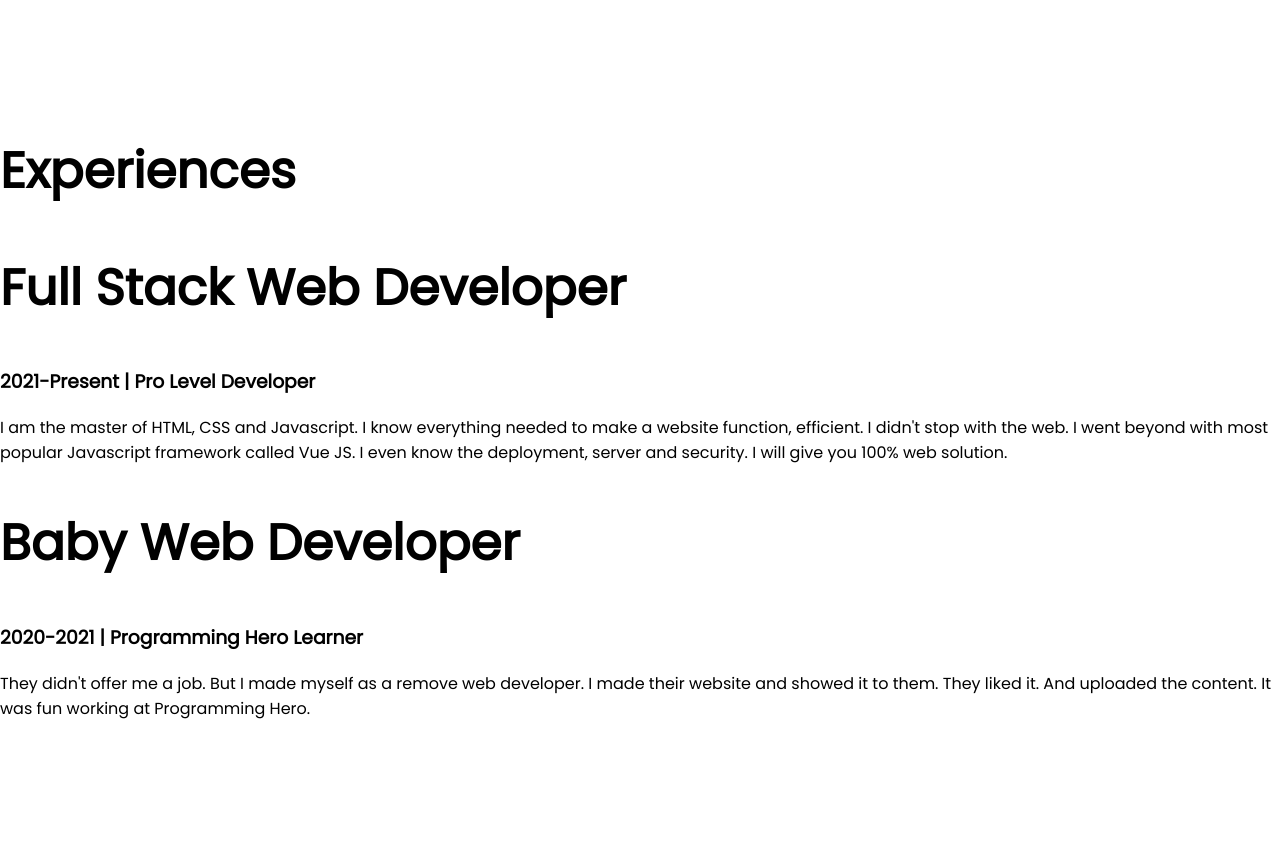
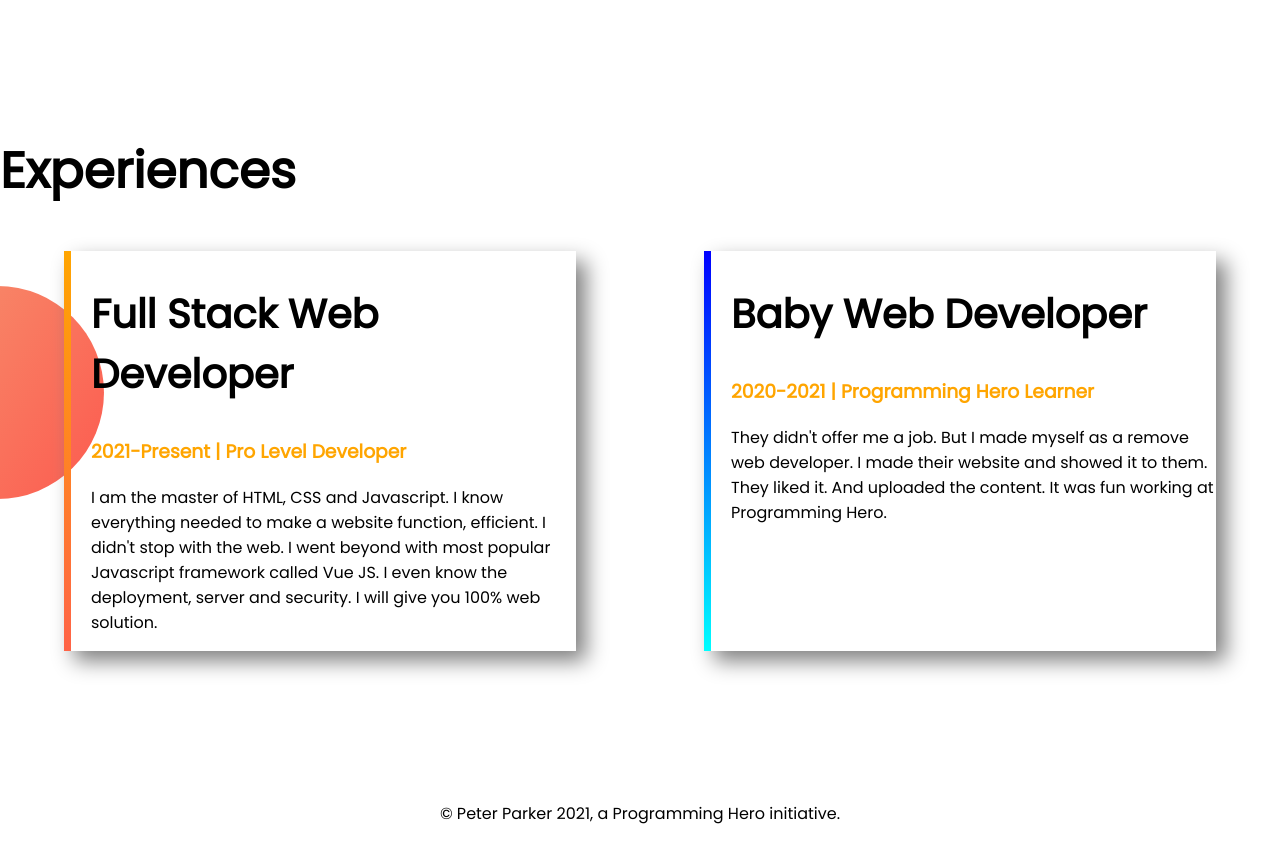
Before and after one commit to abdullaibnhanif/developer-portfolio, a plain HTML site: page index.html in a window 1280 px wide. Shown: the part 1080-1922 px from the top of the page. Before the commit the page ends 1817 px from the top, so only its background shows below. Drawn offline with Linux system fonts and the light colour scheme.

Commit message:
footer and experience added

```diff
--- a/index.html
+++ b/index.html
@@ -48,20 +48,29 @@
     </section>
     <section class="experience-area">
         <h1>Experiences</h1>
-        <div>
-            <h1>Full Stack Web Developer</h1>
-            <h3>2021-Present | Pro Level Developer</h3>
-            <p>I am the master of HTML, CSS and Javascript. I know everything needed to make a website function,
-                efficient. I didn't stop with the web. I went beyond with most popular Javascript framework called Vue
-                JS. I even know the deployment, server and security. I will give you 100% web solution.</p>
-        </div>
-        <div>
-            <h1>Baby Web Developer</h1>
-            <h3>2020-2021 | Programming Hero Learner</h3>
-            <p>They didn't offer me a job. But I made myself as a remove web developer. I made their website and showed
-                it to them. They liked it. And uploaded the content. It was fun working at Programming Hero.</p>
+        <div class="flexible-container">
+            <div id="Full-Stack-Web-Developer" class="experience-item">
+                <h2>Full Stack Web Developer</h2>
+                <h3 class="orange-color">2021-Present | Pro Level Developer</h3>
+                <p>I am the master of HTML, CSS and Javascript. I know everything needed to make a website function,
+                    efficient. I didn't stop with the web. I went beyond with most popular Javascript framework called
+                    Vue
+                    JS. I even know the deployment, server and security. I will give you 100% web solution.</p>
+            </div>
+            <div id="Baby-Web-Developer" class="experience-item">
+                <h2>Baby Web Developer</h2>
+                <h3 class="orange-color">2020-2021 | Programming Hero Learner</h3>
+                <p>They didn't offer me a job. But I made myself as a remove web developer. I made their website and
+                    showed
+                    it to them. They liked it. And uploaded the content. It was fun working at Programming Hero.</p>
+            </div>
         </div>
     </section>
+    <footer>
+        <p>
+            © Peter Parker 2021, a Programming Hero initiative.
+        </p>
+    </footer>
 </body>
 
 </html>
--- a/style.css
+++ b/style.css
@@ -4,6 +4,9 @@ body{
 }
 h1{
     font-size: 50px;
+}
+h2{
+    font-size: 40px;
 }
 .orange-color{
     color: orange;
@@ -39,5 +42,30 @@ h1{
     background-position: right;
 }
 .experience-area{
+    background-image: url(images/exp-bg.png);
+    background-repeat: no-repeat;
+    background-position: left;
 
 }
+.experience-item{
+    width: 40%;
+    margin-left: 5%;
+    margin-right: 5%;
+    padding-left: 20px;
+    box-shadow: 10px 10px 20px gray;
+
+
+}
+#Full-Stack-Web-Developer{
+    border-left: 7px solid;
+    border-image: linear-gradient(orange, tomato);
+    border-image-slice: 1;
+}
+#Baby-Web-Developer{
+    border-left: 7px solid;
+    border-image: linear-gradient(blue, cyan);
+    border-image-slice: 1;
+}
+footer p{
+    text-align: center;
+}
```
